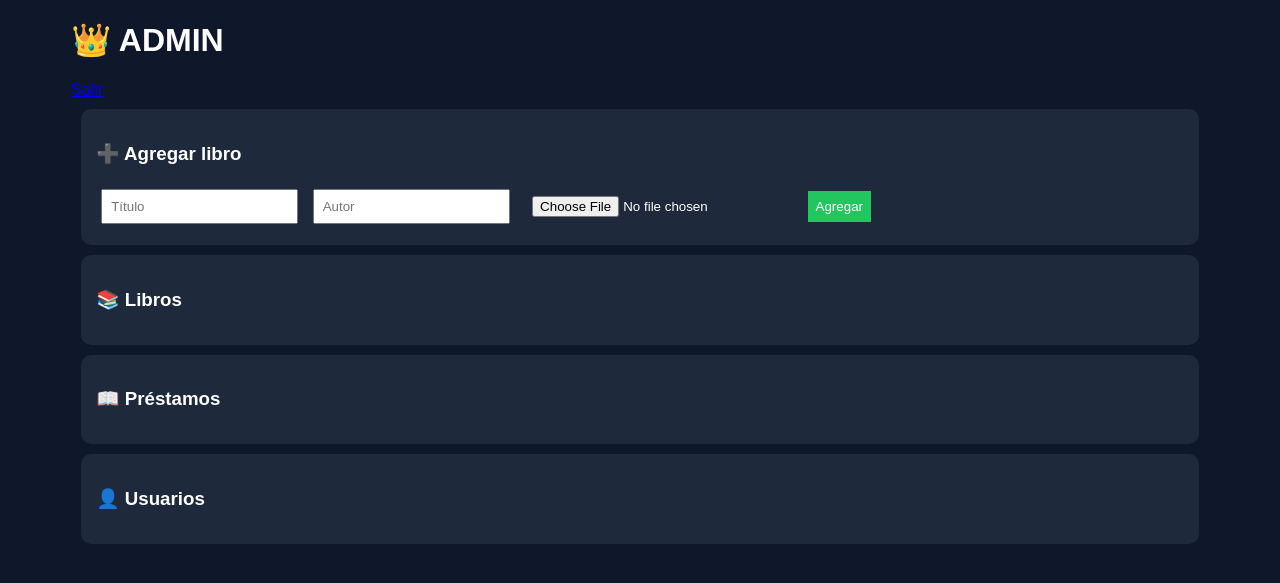
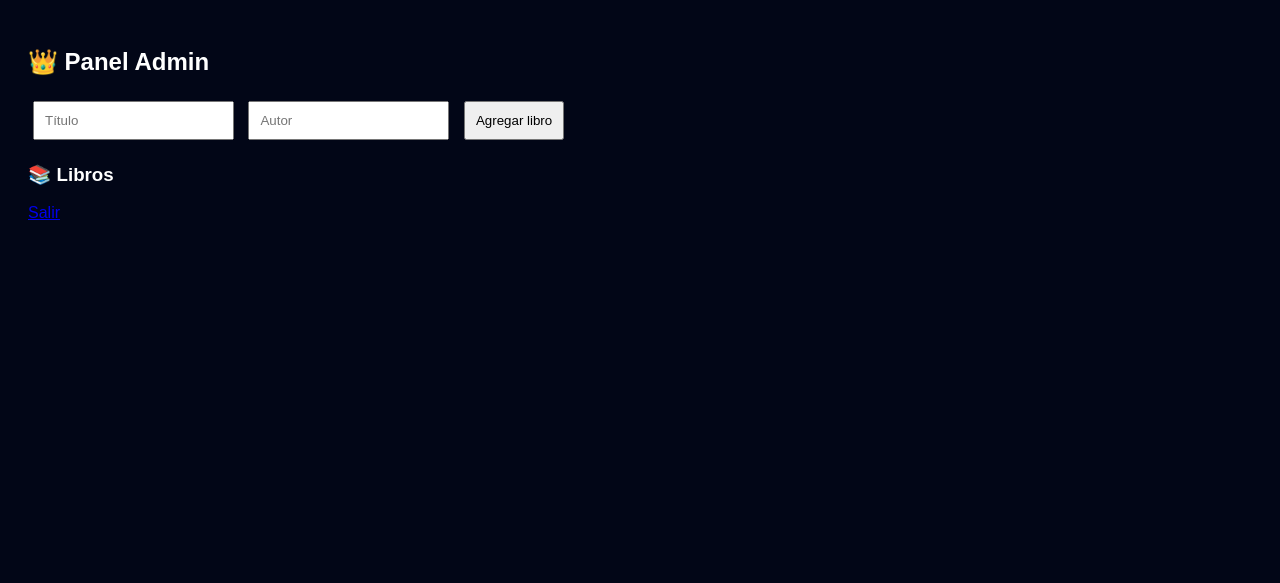
Before and after one commit to juanariasn-cmyk/proyecto-biblioteca, a Flask app: page /admin in a window 1280 px wide. Shown: the top 583 px of the page. Run offline with Flask 3, Linux system fonts and the light colour scheme; the visitor is signed in with stand-in values (Sample User, id 1); data that the repository does not hold is empty.

Commit message:
Update admin.html

```diff
--- a/web_app/templates/admin.html
+++ b/web_app/templates/admin.html
@@ -3,94 +3,30 @@
 <head>
 <title>Admin</title>
 <style>
-body{
-    background:#0f172a;
-    color:white;
-    font-family:Arial;
-}
-.container{
-    width:90%;
-    margin:auto;
-}
-.card{
-    background:#1e293b;
-    padding:15px;
-    margin:10px;
-    border-radius:10px;
-}
-input,button{
-    padding:8px;
-    margin:5px;
-}
-button{
-    background:#22c55e;
-    border:none;
-    color:white;
-    cursor:pointer;
-}
+body{background:#020617;color:white;font-family:Arial}
+.section{padding:20px}
+input,button{padding:10px;margin:5px}
 </style>
 </head>
-
 <body>
 
-<div class="container">
+<div class="section">
+<h2>👑 Panel Admin</h2>
 
-<h1>👑 ADMIN</h1>
-<a href="/logout">Salir</a>
-
-<div class="card">
-<h3>➕ Agregar libro</h3>
-
-<form action="/add_book" method="POST" enctype="multipart/form-data">
+<form method="POST">
 <input name="titulo" placeholder="Título" required>
 <input name="autor" placeholder="Autor" required>
-<input type="file" name="imagen">
-<button>Agregar</button>
+<button>Agregar libro</button>
 </form>
-</div>
 
-<div class="card">
 <h3>📚 Libros</h3>
+<ul>
+{% for l in libros %}
+<li>{{ l[1] }} - {{ l[2] }}</li>
+{% endfor %}
+</ul>
 
-{% for l in libros %}
-<div style="margin:10px; border-bottom:1px solid gray;">
-<img src="{{ url_for('static', filename='uploads/' + (l[3] or 'default.png')) }}" width="80">
-<b>{{ l[1] }}</b> - {{ l[2] }}
-
-{% if l[4]==1 %}
-<span style="color:lightgreen;">Disponible</span>
-{% else %}
-<span style="color:red;">Prestado</span>
-{% endif %}
-</div>
-{% endfor %}
-
-</div>
-
-<div class="card">
-<h3>📖 Préstamos</h3>
-
-{% for p in prestamos %}
-<div>
-{{ p[1] }} → {{ p[2] }}
-
-{% if p[4]==0 %}
-<a href="/devolver/{{ p[0] }}">Devolver</a>
-{% else %}
-✔
-{% endif %}
-</div>
-{% endfor %}
-</div>
-
-<div class="card">
-<h3>👤 Usuarios</h3>
-
-{% for u in users %}
-<div>{{ u[1] }} - {{ u[3] }}</div>
-{% endfor %}
-</div>
-
+<a href="/logout">Salir</a>
 </div>
 
 </body>
```
